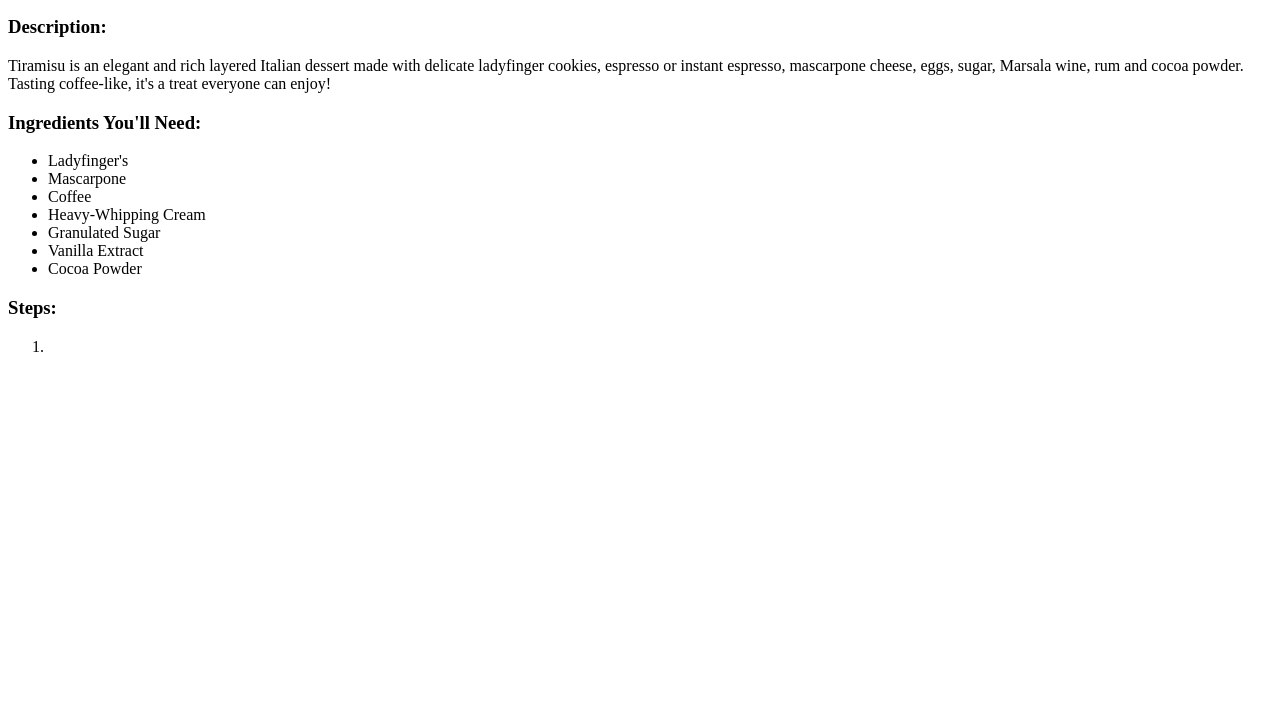
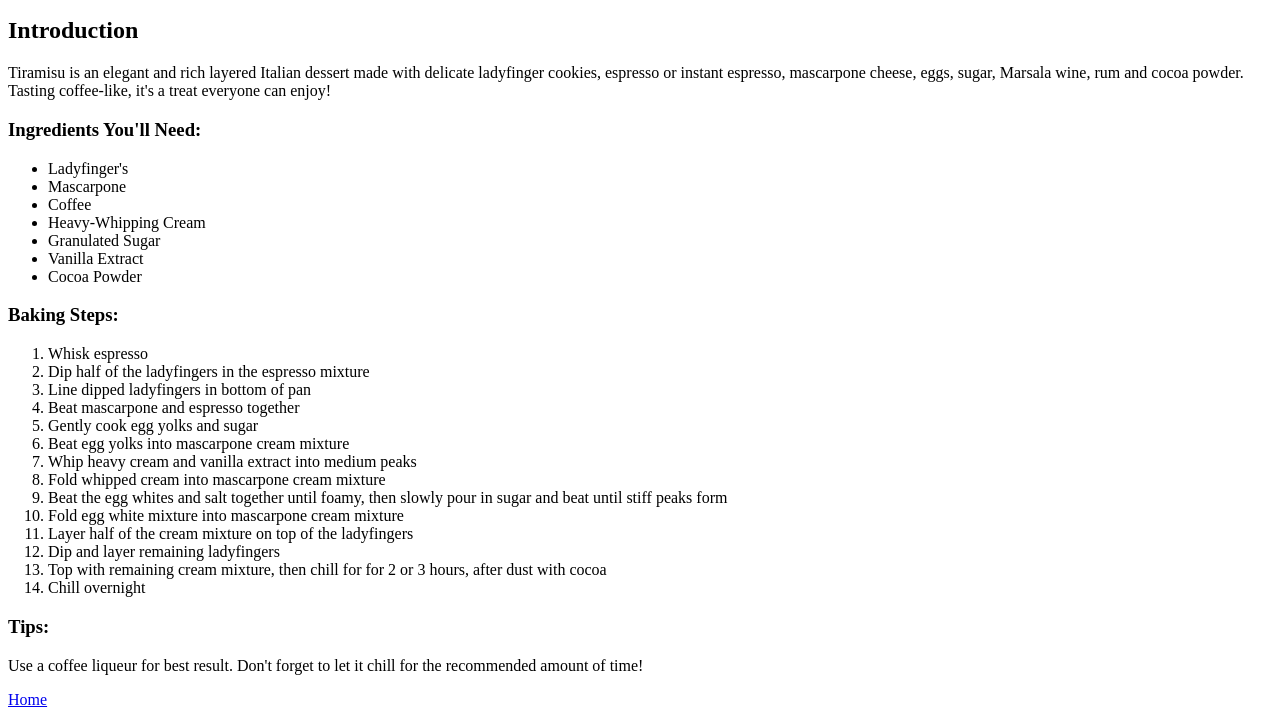
Before and after one commit to orbham/odin-recipes, a plain HTML site: page recipes/tiramisu.html in a window 1280 px wide. Shown: the part 469-1186 px from the top of the page. Before the commit the page ends 841 px from the top, so only its background shows below. Drawn offline with Linux system fonts and the light colour scheme.

Commit message:
tiramisu.html

```diff
--- a/recipes/tiramisu.html
+++ b/recipes/tiramisu.html
@@ -3,7 +3,7 @@
 <img src="https://www.wellseasonedstudio.com/wp-content/uploads/2023/11/Italian-tiramisu-on-a-plate-with-cocoa-powder-and-chocolate-shavings.jpg"
 alt="Yummy Tiramisu Recipe!" height="400" width="400">
 
-<h3>Description:</h3>
+<h2>Introduction</h2>
 <p>Tiramisu is an elegant and rich layered
 Italian dessert made with delicate ladyfinger cookies, espresso or instant espresso,
 mascarpone cheese, eggs, sugar, Marsala wine, rum and cocoa powder. Tasting coffee-like,
@@ -20,9 +20,25 @@ it's a treat everyone can enjoy!</p>
     <li>Cocoa Powder</li>
 </ul></p>
 
-<h3>Steps:</h3>
+<h3>Baking Steps:</h3>
 <p><ol>
-    <li></li>
+    <li>Whisk espresso</li>
+    <li>Dip half of the ladyfingers in the espresso mixture</li>
+    <li>Line dipped ladyfingers in bottom of pan</li>
+    <li>Beat mascarpone and espresso together</li>
+    <li>Gently cook egg yolks and sugar</li>
+    <li>Beat egg yolks into mascarpone cream mixture</li>
+    <li>Whip heavy cream and vanilla extract into medium peaks</li>
+    <li>Fold whipped cream into mascarpone cream mixture</li>
+    <li>Beat the egg whites and salt together until foamy,
+    then slowly pour in sugar and beat until stiff peaks form</li>
+    <li>Fold egg white mixture into mascarpone cream mixture</li>
+    <li>Layer half of the cream mixture on top of the ladyfingers</li>
+    <li>Dip and layer remaining ladyfingers</li>
+    <li>Top with remaining cream mixture, then chill for for 2 or 3 hours, after dust with cocoa</li>
+    <li>Chill overnight</li>
+</ol></p>
+<h3>Tips:</h3>
+<p>Use a coffee liqueur for best result. Don't forget to let it chill for the recommended amount of time!</p>
 
-
-</ol></p>
+<a href="../index.html">Home</a>
```
Also changed, not shown: recipes/pecanpie.html (added, +1 -0 lines).
